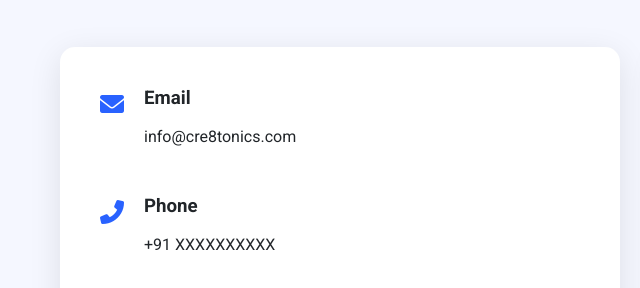
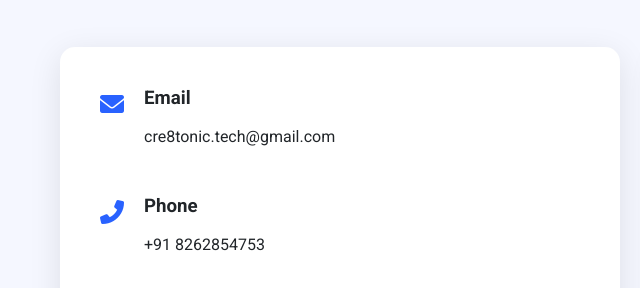
Before and after one commit to Cre8TonicsTech/cre8tronics-website-tech-, a plain HTML site: page index.html in a window 1280 px wide. Shown: the part 3383-3671 px from the top of the page, 0-640 px from the left. Drawn offline with nearby package versions, Linux system fonts and the light colour scheme.

Commit message:
Update index.html

```diff
--- a/index.html
+++ b/index.html
@@ -364,7 +364,7 @@
                         <i class="fas fa-envelope"></i>
                         <div>
                             <h3>Email</h3>
-                            <p>info@cre8tonics.com</p>
+                            <p>cre8tonic.tech@gmail.com</p>
                         </div>
                     </div>
 
@@ -372,7 +372,7 @@
                         <i class="fas fa-phone-alt"></i>
                         <div>
                             <h3>Phone</h3>
-                            <p>+91 XXXXXXXXXX</p>
+                            <p>+91 8262854753</p>
                         </div>
                     </div>
 
```
